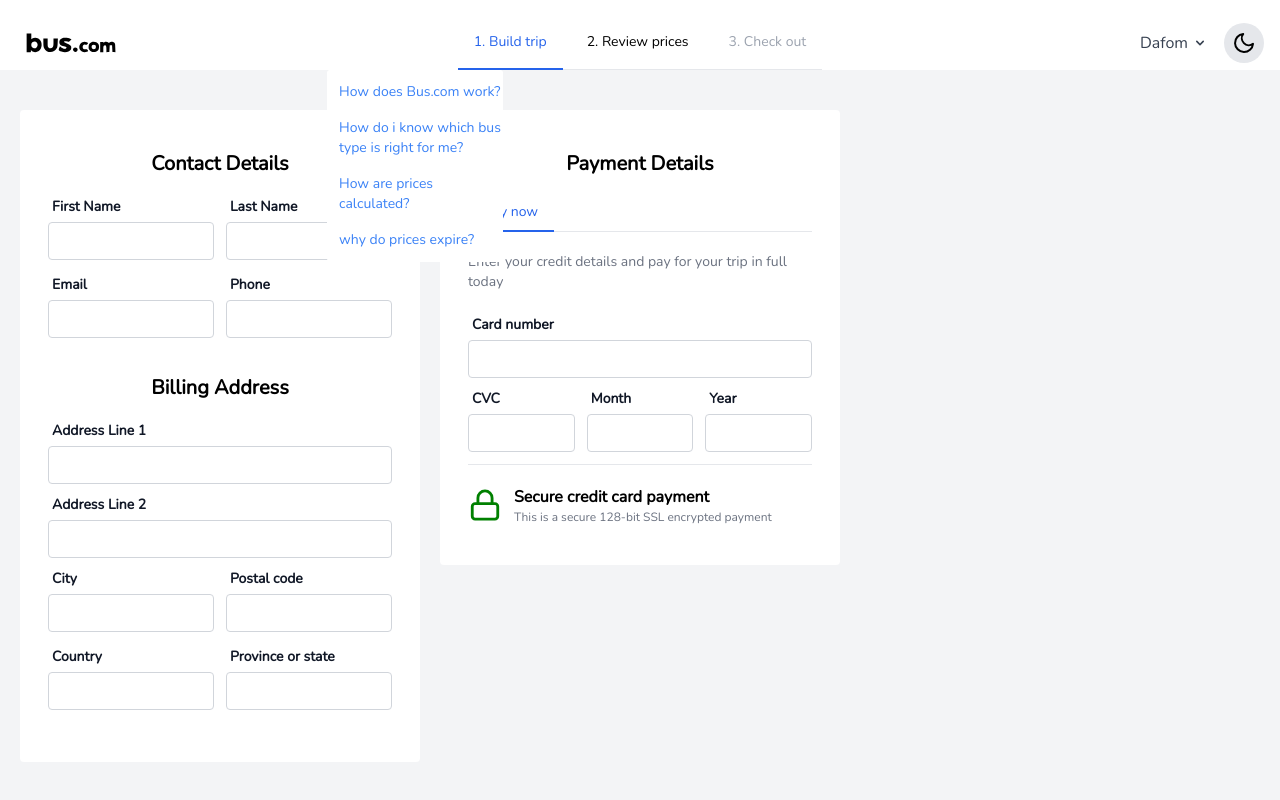
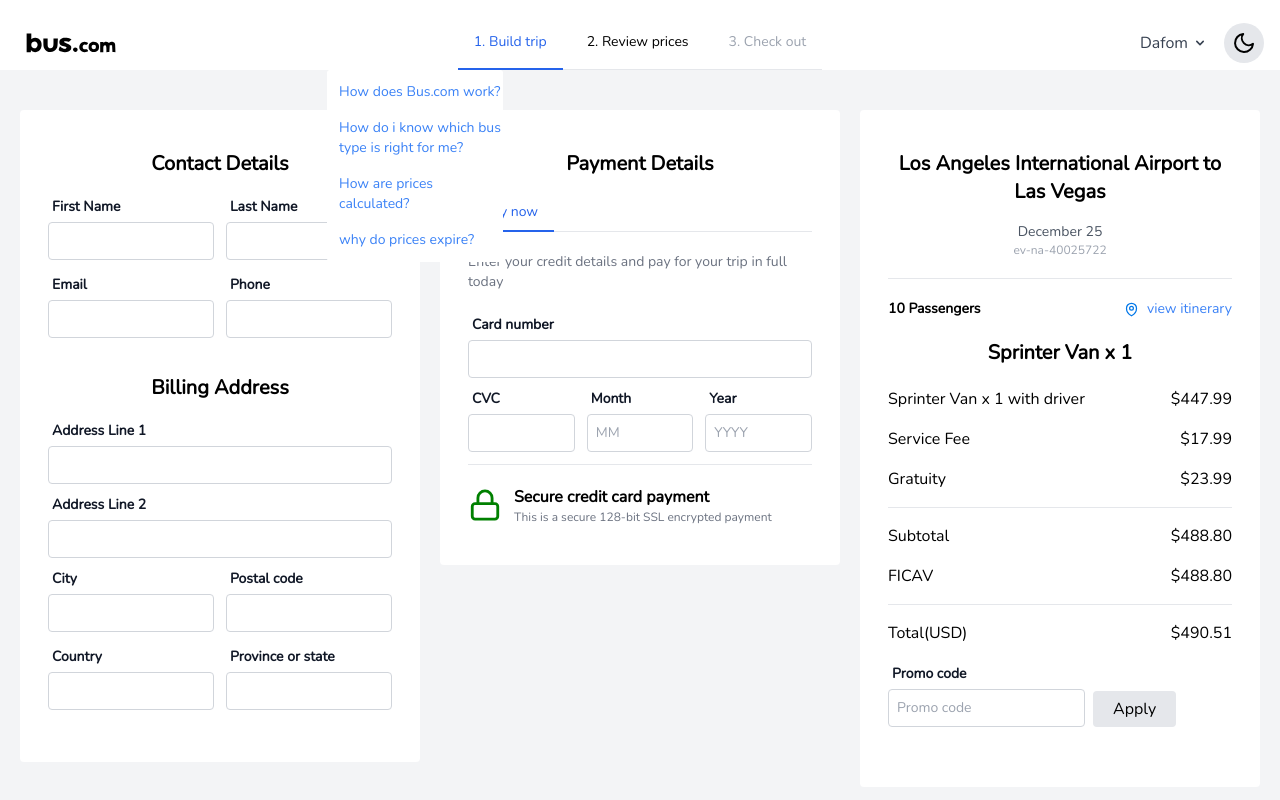
Before and after one commit to Dafomchollom/shut-bus-app, a Nuxt app: page / in a window 1280 px wide. Shown: the top 800 px of the page. Built offline with nearby package versions, Linux system fonts and the light colour scheme.

Commit message:
feat: order card

```diff
--- a/components/AppCheckoutComponent.vue
+++ b/components/AppCheckoutComponent.vue
@@ -2,13 +2,16 @@
   <div class="w-full mx-auto">
     <div>
       <div class="gap-x-3">
-        <div class="mb-20 w-full grid grid-cols-3 gap-x-5">
+        <div class="mb-20 w-full grid grid-cols-12 gap-x-5">
           <!-- <app-trip-builder-form /> -->
-          <div>
+          <div class="col-span-12 md:col-span-4 mb-5">
             <app-address-form />
           </div>
-          <div>
+          <div class="col-span-12 md:col-span-4 mb-5">
             <app-payment-card-form />
+          </div>
+          <div class="col-span-12 md:col-span-4 mb-5">
+            <app-payment-form />
           </div>
         </div>
       </div>
@@ -25,6 +28,7 @@
 import AppFooter from './layout/AppFooter.vue'
 import AppAddressForm from '@/components/AppAddressForm.vue'
 import AppPaymentCardForm from '@/components/AppPaymentCardForm.vue'
+import AppPaymentForm from './AppPaymentForm.vue'
 
 export default Vue.extend({
   name: 'AppCheckoutComponent',
@@ -33,6 +37,7 @@
     AppPaymentCardForm,
     AppAddressForm,
     AppFooter,
+    AppPaymentForm,
   },
 })
 </script>
--- /dev/null
+++ b/components/AppPaymentForm.vue
@@ -0,0 +1,94 @@
+<template>
+  <div class="px-7 py-10 rounded bg-white dark:bg-gray-100">
+    <div class="mb-5">
+      <h3 class="text-center font-bold text-xl mb-4">
+        Los Angeles International Airport to Las Vegas
+      </h3>
+      <p class="text-sm text-center text-gray-600">December 25</p>
+      <p class="text-xs text-center text-gray-400">ev-na-40025722</p>
+    </div>
+    <hr />
+    <div class="my-5">
+      <div class="flex justify-between">
+        <p class="font-bold text-sm text-black">10 Passengers</p>
+        <a class="text-blue-500 text-sm flex items-center gap-x-2">
+          <svg
+            xmlns="http://www.w3.org/2000/svg"
+            width="15"
+            height="15"
+            viewBox="0 0 24 24"
+            fill="none"
+            stroke="#0077E8"
+            stroke-width="2"
+            stroke-linecap="round"
+            stroke-linejoin="round"
+          >
+            <path
+              d="M12 22s-8-4.5-8-11.8A8 8 0 0 1 12 2a8 8 0 0 1 8 8.2c0 7.3-8 11.8-8 11.8z"
+            />
+            <circle cx="12" cy="10" r="3" />
+          </svg>
+          view itinerary</a
+        >
+      </div>
+    </div>
+    <h3 class="text-center font-bold text-xl mb-5">Sprinter Van x 1</h3>
+
+    <div>
+      <div class="flex justify-between mb-4">
+        <p>Sprinter Van x 1 with driver</p>
+        <p>$447.99</p>
+      </div>
+      <div class="flex justify-between mb-4">
+        <a class="text-black">Service Fee</a>
+        <p>$17.99</p>
+      </div>
+      <div class="flex justify-between mb-4">
+        <a class="text-black">Gratuity</a>
+        <p>$23.99</p>
+      </div>
+      <hr />
+      <div class="flex justify-between my-4">
+        <a class="text-black">Subtotal</a>
+        <p>$488.80</p>
+      </div>
+      <div class="flex justify-between mb-4">
+        <a class="text-black">FICAV</a>
+        <p>$488.80</p>
+      </div>
+      <hr />
+      <div class="flex justify-between my-4">
+        <a class="text-black">Total(USD)</a>
+        <p>$490.51</p>
+      </div>
+      <div class="flex gap-x-2 mb-4 items-end">
+        <app-input-component
+          id="Promo_code"
+          title="Promo code"
+          placeholder="Promo code"
+        />
+        <button class="h-9 mb-1 px-5 bg-gray-200 rounded">Apply</button>
+      </div>
+    </div>
+  </div>
+</template>
+
+<script lang="ts">
+import Vue from 'vue'
+import AppDatePickerComponent from './input_components/AppDatePickerComponent.vue'
+import AppInputComponent from './input_components/AppInputComponent.vue'
+import AppNumberInputComponent from './input_components/AppNumberInputComponent.vue'
+import AppRadioButton from './input_components/AppRadioButton.vue'
+import AppSelectComponent from './input_components/AppSelectComponent.vue'
+
+export default Vue.extend({
+  name: 'AppPaymentCardForm',
+  components: {
+    AppRadioButton,
+    AppInputComponent,
+    AppDatePickerComponent,
+    AppSelectComponent,
+    AppNumberInputComponent,
+  },
+})
+</script>
--- a/components/input_components/AppInputComponent.vue
+++ b/components/input_components/AppInputComponent.vue
@@ -9,6 +9,7 @@
       class="my-1 bg-white border border-gray-300 text-gray-900 text-sm rounded block w-full p-2 dark:placeholder-gray-400"
       name=""
       :value="value"
+      :placeholder="placeholder"
       @blur="$emit('blur', $event)"
       @input="$emit('input', $event.target.value)"
     />
@@ -23,6 +24,10 @@
   name: 'AppInputComponent',
   props: {
     title: {
+      type: String,
+      default: '',
+    },
+    placeholder: {
       type: String,
       default: '',
     },
--- a/components/layout/AppNavbar.vue
+++ b/components/layout/AppNavbar.vue
@@ -12,7 +12,7 @@
     </div>
     <div class="flex justify-center">
       <div
-        class="text-sm font-medium text-center w-auto text-black border-b border-gray-200 dark:text-gray-100 dark:border-gray-700"
+        class="hidden lg:block text-sm font-medium text-center w-auto text-black border-b border-gray-200 dark:text-gray-100 dark:border-gray-700"
       >
         <ul class="flex flex-wrap -mb-px">
           <li class="mr-2">
```
